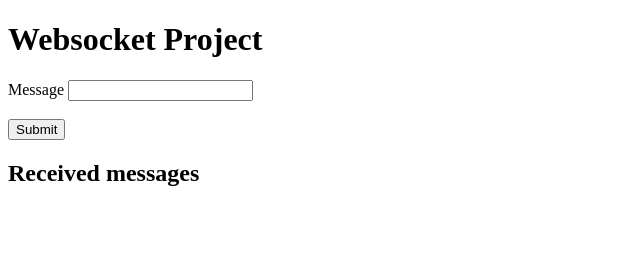
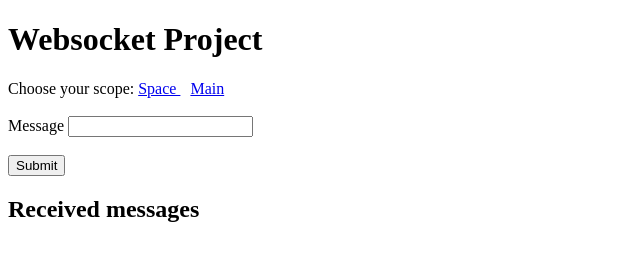
Before and after one commit to violentr/socket.io, a website: page example1/index.html in a window 1280 px wide. Shown: the whole page, without its empty margins (0-640 px from the left). Drawn offline with nearby package versions, Linux system fonts and the light colour scheme.

Commit message:
Add little user interface

```diff
--- a/example1/index.html
+++ b/example1/index.html
@@ -7,6 +7,10 @@
 </head>
 <body onload="websocket()">
   <h1>Websocket Project</h1>
+  <div>Choose your scope:
+    <a href="/?space" style="margin-right:10px"> Space </a>
+    <a href="/"> Main </a>
+  </div><br />
   <form id ="form" action="/" method="get">
     <label for="m">Message</label>
     <input type="text" id="m" name="m"><br><br>
```
